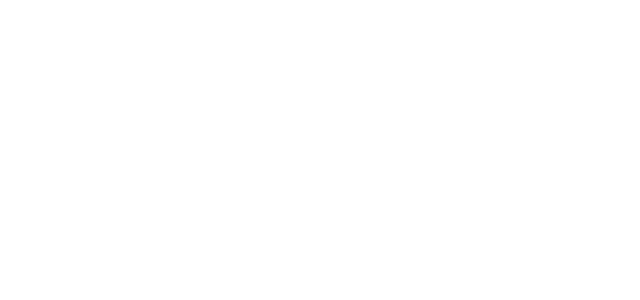
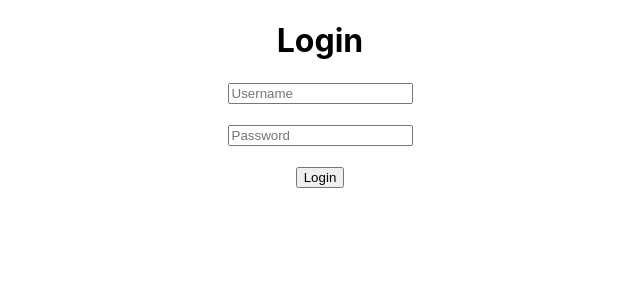
Before and after one commit to saldanaj97/MERN-Todo-List, a React (Create React App) app: page /login in a window 1280 px wide. Shown: the top 300 px of the page, without its empty margins (320-960 px from the left). Built offline with nearby package versions, Linux system fonts and the light colour scheme.

Commit message:
Added login page

```diff
--- a/src/App.js
+++ b/src/App.js
@@ -1,12 +1,18 @@
-import React from "react";
+import React, { useState } from "react";
+import { BrowserRouter as Router, Switch, Route } from "react-router-dom";
+import Register from "./pages/Register";
+import Welcome from "./pages/Welcome";
+import Login from "./pages/Login";
 import "./App.css";
-import { BrowserRouter as Router, Switch, Route, Link } from "react-router-dom";
-import Register from "./pages/Register.js";
-import Welcome from "./pages/Welcome";
+
+export const CredentialsContext = React.createContext(null);
 
 function App() {
+  const credentialsState = useState(null);
+
   return (
     <div className="App">
+      <CredentialsContext.Provider value={credentialsState}>
         <Router>
           <Switch>
             <Route exact path="/">
@@ -15,8 +21,12 @@
             <Route exact path="/register">
               <Register />
             </Route>
+            <Route exact path="/login">
+              <Login />
+            </Route>
           </Switch>
         </Router>
+      </CredentialsContext.Provider>
     </div>
   );
 }
--- /dev/null
+++ b/src/pages/Login.js
@@ -0,0 +1,72 @@
+import React, { useState, useContext } from "react";
+import { useHistory } from "react-router-dom";
+import { CredentialsContext } from "../App";
+
+export const handleErrors = async (response) => {
+  if (!response.ok) {
+    const { message } = await response.json();
+    throw Error(message);
+  }
+  return response.json;
+};
+
+export default function Login() {
+  const [username, getUsername] = useState("");
+  const [password, getPassword] = useState("");
+  const [error, setError] = useState("");
+  const [, setCredentials] = useContext(CredentialsContext);
+
+  const login = (e) => {
+    e.preventDefault();
+    fetch(`http://localhost:4000/login`, {
+      method: "POST",
+      headers: {
+        "Content-Type": "application/json",
+      },
+      body: JSON.stringify({
+        username,
+        password,
+      }),
+    })
+      .then(handleErrors)
+      .then(() => {
+        setCredentials({ username, password });
+        history.push("/");
+      })
+      .catch((error) => {
+        console.log("here", error);
+        setError(error.message);
+      });
+  };
+
+  const history = useHistory();
+
+  return (
+    <div>
+      <h1>Login</h1>
+      {error && (
+        <span style={{ color: "red" }}>
+          {error}
+          <br />
+          <br />
+        </span>
+      )}
+      <form onSubmit={login}>
+        <input
+          onChange={(e) => getUsername(e.target.value)}
+          placeholder="Username"
+        />
+        <br />
+        <br />
+        <input
+          onChange={(e) => getPassword(e.target.value)}
+          placeholder="Password"
+          type="password"
+        />
+        <br />
+        <br />
+        <button onSubmit="submit">Login</button>
+      </form>
+    </div>
+  );
+}
--- a/src/pages/Welcome.js
+++ b/src/pages/Welcome.js
@@ -1,11 +1,17 @@
-import React from "react";
+import React, { useContext } from "react";
 import { Link } from "react-router-dom";
+import { CredentialsContext } from "../App";
 
 export default function Welcome() {
+  const [credentials] = useContext(CredentialsContext);
+
   return (
     <div>
-      <h1>Welcome</h1>
-      <Link to="/register">Register</Link>
+      <h1>Welcome {credentials && credentials.username}</h1>
+      {!credentials && <Link to="/register">Register</Link>}
+      <br />
+      <br />
+      {!credentials && <Link to="/login">Login</Link>}
     </div>
   );
 }
```
Also changed, not shown: server.js (+13 -1 lines). Lines whose indentation alone changed are shown as unchanged.
